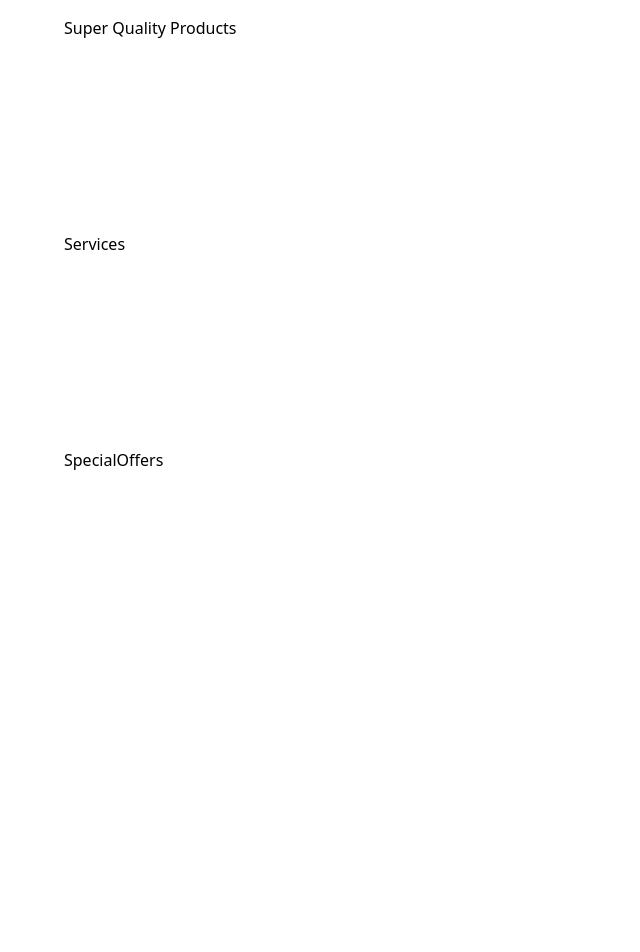
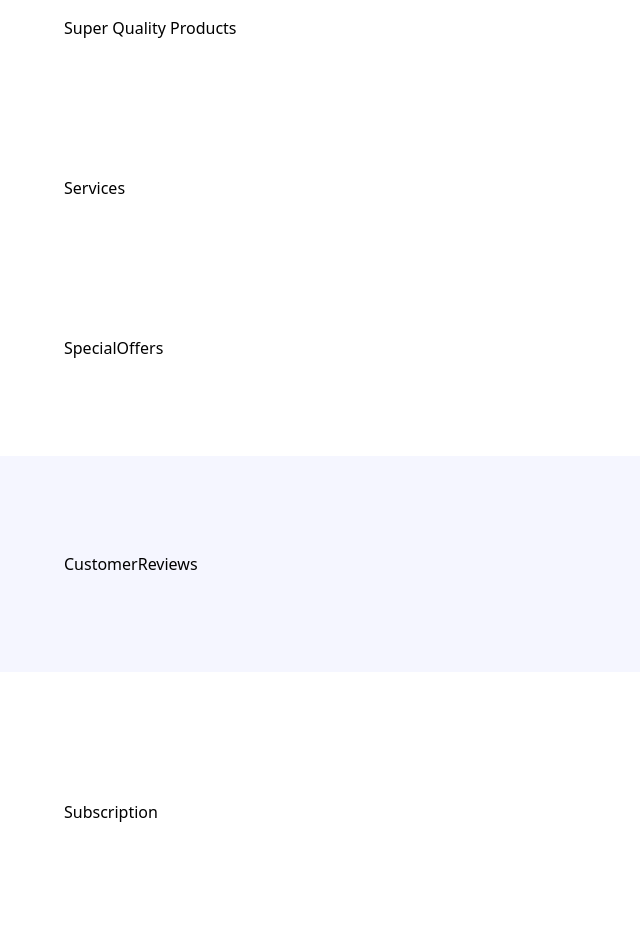
Before and after one commit to MillieMuteti/Nike, a React app: page / in a window 1280 px wide. Shown: the part 440-1392 px from the top of the page, without its empty margins (0-640 px from the left). Before the commit the page ends 1008 px from the top, so only its background shows below. Built offline with nearby package versions, Linux system fonts and the light colour scheme; the HTML template or start-up script is replaced by a standard one; a web font is replaced by a local one.

Commit message:
build up the app section

```diff
--- a/src/App.jsx
+++ b/src/App.jsx
@@ -13,13 +13,25 @@
         Super Quality Products
       </section>
 
-      <section className="padding">
+      <section className="padding-x py-10">
         Services
       </section>
 
       <section className="padding">
        SpecialOffers
       </section>
+
+      <section className="padding bg-pale-blue">
+        CustomerReviews
+      </section>
+
+      <section className="padding-x sm:py-32 py-16 w-full">
+       Subscription
+      </section>
+
+      <section className="bg-black padding-x padding-t pb-8">
+       Footer
+      </section>
     </main>
   )
 }
```
